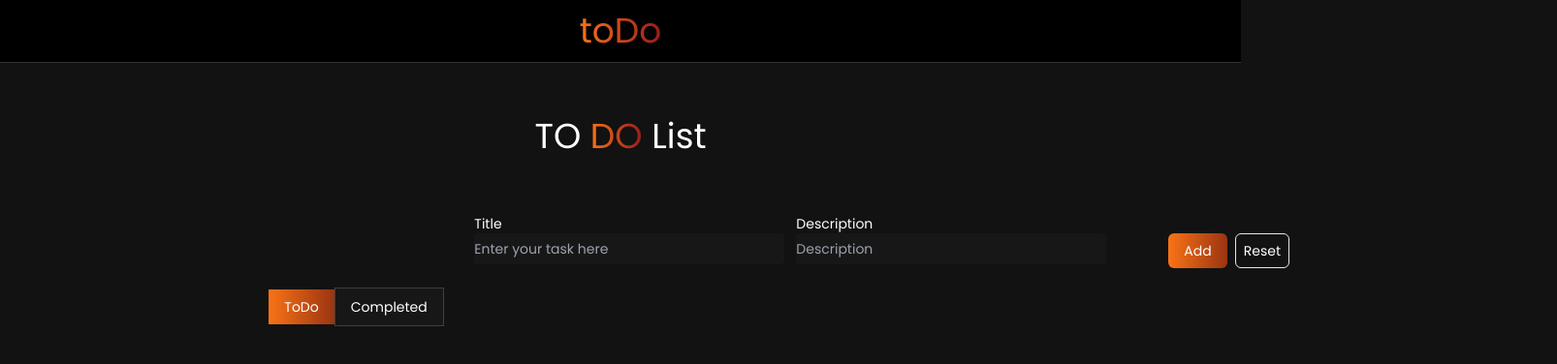
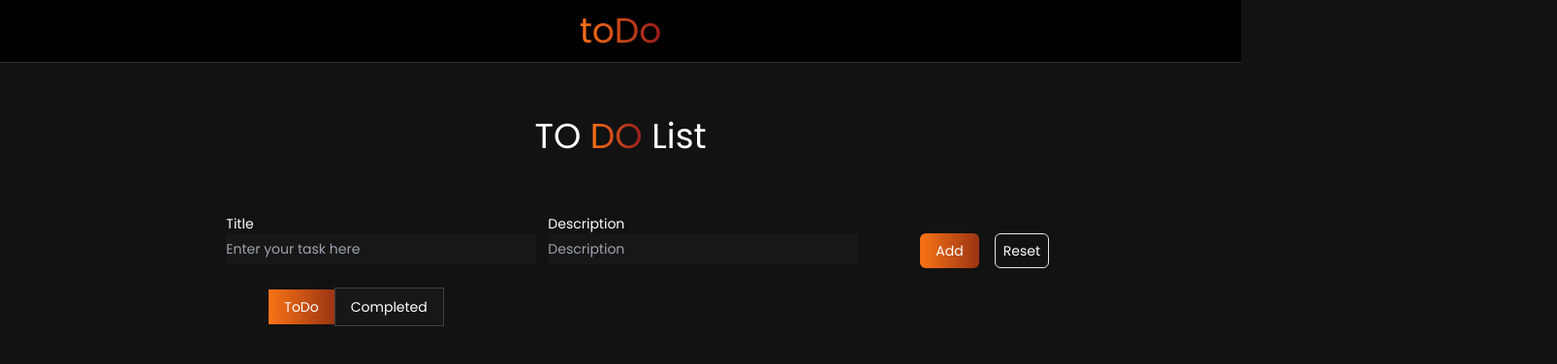
Before and after one commit to BHuvaneshvar933/toDo, a React (Vite) app: page / in a window 1280 px wide. Shown: the top 376 px of the page at 97% size, 1606 px wide, since content can reach past the window. Built offline with nearby package versions, Linux system fonts and the light colour scheme.

Commit message:
Your descriptive commit

```diff
--- a/src/components/Input.jsx
+++ b/src/components/Input.jsx
@@ -26,7 +26,7 @@ const Input = () => {
   };
 
   return (
-    <div className="items-center p-5 mt-10 max-lg:items-center max-lg:w-full  max-sm:ml-56 ml-64 w-full">
+    <div className="flex flex-row items-center p-5 mt-10 max-lg:items-center max-lg:w-full max-lg:ml-14 max-sm:-ml-0  w-full">
       <form
         className="flex flex-row max-sm:flex-col max-lg:items-center max-lg:w-full"
         onSubmit={(e) => {
@@ -54,7 +54,7 @@ const Input = () => {
             placeholder="Description"
           />
         </div>
-
+        <div className="max-lg:flex max-lg:flex-row space-x-4 flex">
           <div className="input-item mt-5 ml-16 max-lg:ml-0 max-lg:flex max-lg:flex-row">
             <button
               type="submit"
@@ -74,6 +74,7 @@ const Input = () => {
           >
             Reset
           </button>
+        </div>
       </form>
     </div>
   );
```
Lines whose indentation alone changed are shown as unchanged.
